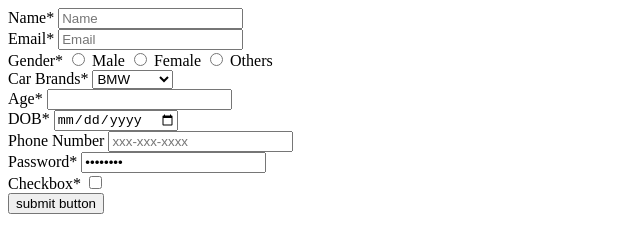
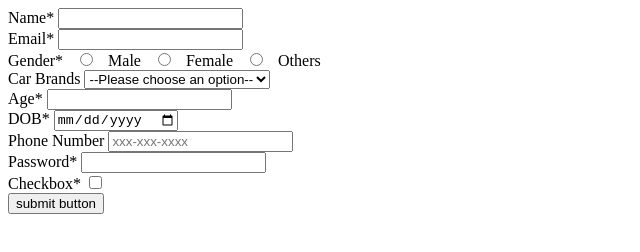
Before and after one commit to acciojob/signup-form-car-KishoreKumar1996, a website: page main.html in a window 1280 px wide. Shown: the whole page, without its empty margins (0-640 px from the left). Drawn offline with Linux system fonts and the light colour scheme.

Commit message:
created a submission

```diff
--- a/main.html
+++ b/main.html
@@ -10,37 +10,42 @@
 	<!-- the entire body must be written by student -->
 	<form action="#" method="post" id="form1">
 		<label for="name">Name*</label>
-  <input type="text" id="name" name="name" placeholder="Name" required><br>
+		<input  type="text" id="name" name="name" required>
+		<br>
 		<label for="email">Email*</label>
-  <input type="text" id="email" name="email" placeholder="Email" required><br>
+		<input  type="text" id="email" name="email" required>
+		<br>
 	Gender*
-  <input type="radio" id="Male" name="Gender" value="Male" required>
+  <input type="radio" id="Male" name="gender" value="Male" required>
   <label for="Male">Male</label>
-  <input type="radio" id="Female" name="Gender" value="Female">
+  <input type="radio" id="Female" name="gender" value="Female">
   <label for="Female">Female</label>
-  <input type="radio" id="Others" name="Gender" value="Others">
+  <input type="radio" id="Others" name="gender" value="Others">
   <label for="Others">Others</label>
   <br>
+	<label for="cars">Car Brands</label>
+	<select name="cars" id="cars" >
+		<option value="" disabled selected hidden>--Please choose an option--</option>
 
-  <label for="cars">Car Brands*</label>
-  <select id="cars" name="cars" placeholder="--Please choose an option--">
-  <option value="BMW">BMW</option>
+		<option value="BMW" >BMW</option>
 		<option value="Audi">Audi</option>
-  <option value="Mercedez">Mercedez</option> -->
+		<option value="Mercedez">Mercedez</option>
 	</select>
 		<br>
-  <label for="Age">Age*</label>
-  <input type="number" id="Age" name="Age" value="age" required><br>
-
+    <label for="age">Age*</label>
+	<input  type="number" id="age" name="age" required>
+	<br>
 	<label for="dob">DOB*</label>
-  <input type="date" id="dob" name="dob" value="mm/dd/year" required>
+	<input  type="date" id="dob" name="dob" required>
 	<br>
 	<label for="tel">Phone Number</label>
-  <input type="text" id="tel" name="tel" placeholder="xxx-xxx-xxxx" required>
-  <br> <label for="password">Password*</label>
-  <input type="password" id="password" name="password" value="password" >
-  <br><label for="checkbox">Checkbox*</label>
-  <input type="checkbox" id="tos" name="tos" value="I agree to the TOS" required>
+	<input  type="text" id="tel" name="tel" placeholder="xxx-xxx-xxxx">
+	<br>
+	<label for="password">Password*</label>
+	<input  type="password" id="password" name="password" required>
+	<br>
+		<label for="password">Checkbox*</label>
+	<input  type="checkbox" id="tos" name="tos" value="I agree to the TOS" required>
 	<br>
 	<button type="submit" form="form1" value="Submit">submit button</button>
 	</form>
```
Lines whose indentation alone changed are shown as unchanged.
